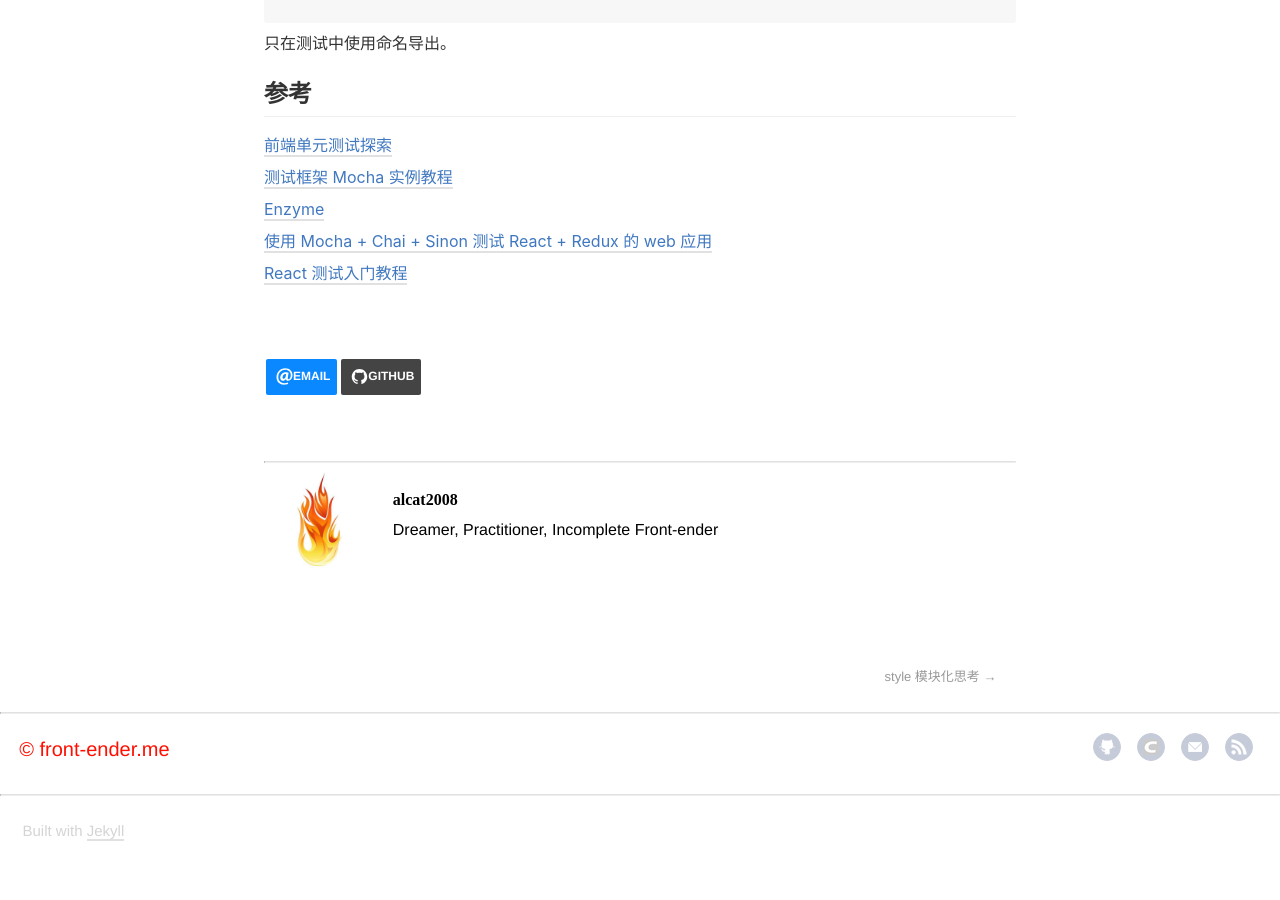
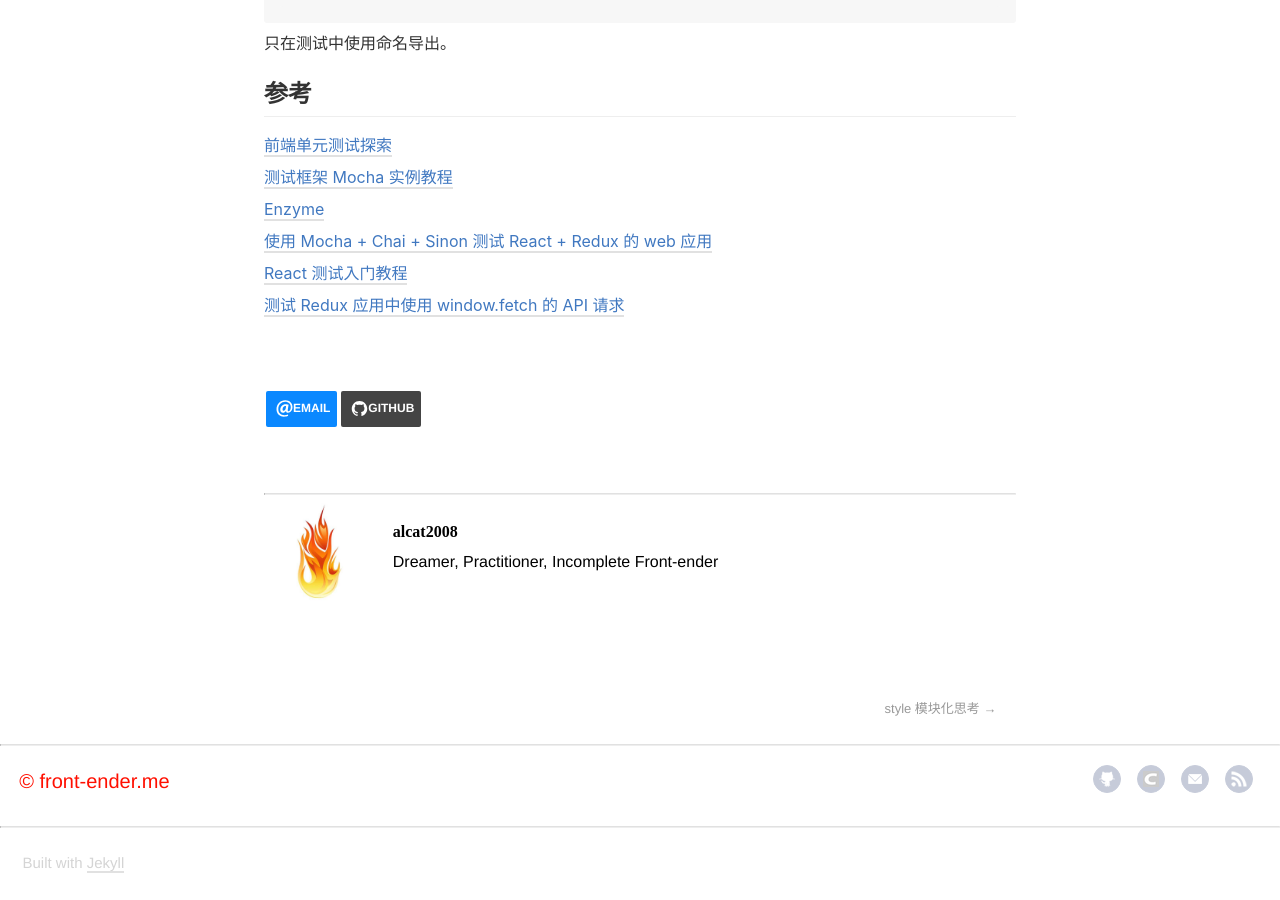
Before and after one commit to alcat2008/alcat2008.github.io, a Jekyll site: the page built from _posts/2016-11-09-react-test-component.md, in a window 1280 px wide and 900 px high, scrolled down 4995 px. Built offline with Jekyll 4.4.1, drawn with Linux system fonts in a browser that asks for light colours; nearby versions of some CDN libraries; some web fonts are replaced; comment, search, counter and statistics services are not loaded; before the commit the page ends 5863 px from its top, so only the background shows below that.

Commit message:
add refer for component test

```diff
--- a/_posts/2016-11-09-react-test-component.md
+++ b/_posts/2016-11-09-react-test-component.md
@@ -203,3 +203,5 @@ import App from './App'
 [使用 Mocha + Chai + Sinon 测试 React + Redux 的 web 应用](http://zhaozhiming.github.io/blog/2015/12/19/use-mocha-and-chai-and-sinon-to-test-react-and-redux-webapp/)
 
 [React 测试入门教程](http://www.ruanyifeng.com/blog/2016/02/react-testing-tutorial.html)
+
+[测试 Redux 应用中使用 window.fetch 的 API 请求](http://frantic1048.logdown.com/posts/517113-test-redux-application-windowfetch-api-request)
```
